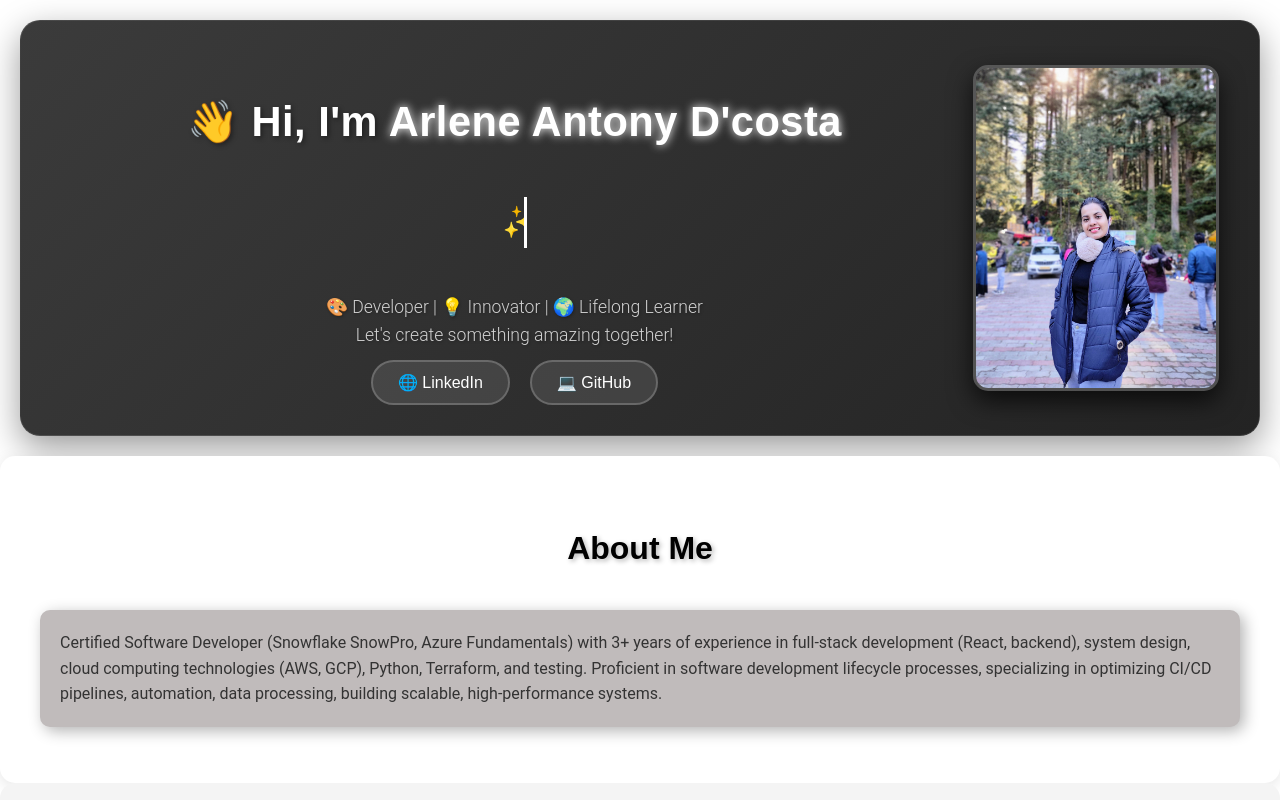
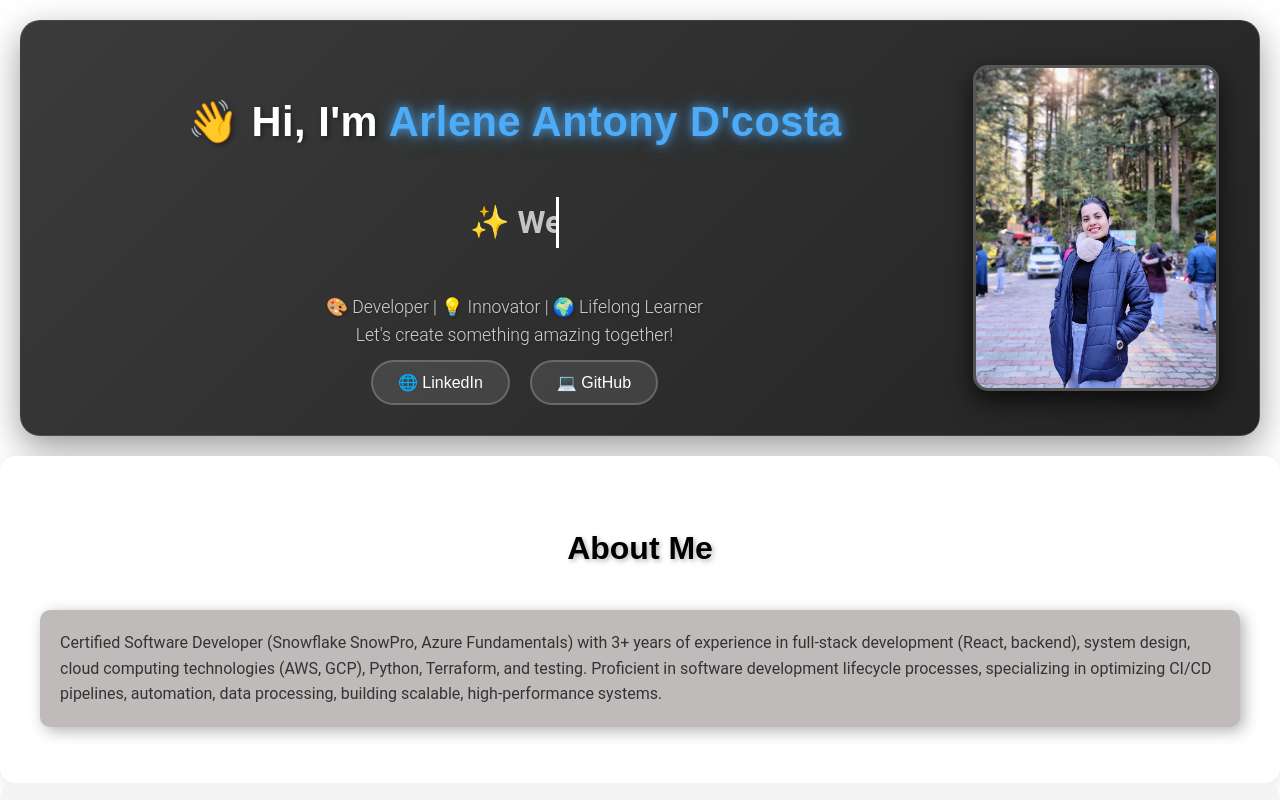
Before and after one commit to ArleneDcosta/portfolio, a React (Create React App) app: page / in a window 1280 px wide. Shown: the top 800 px of the page. Built offline with nearby package versions, Linux system fonts and the light colour scheme.

Commit message:
CHanged the design a bit

```diff
--- a/src/components/Header/Header.css
+++ b/src/components/Header/Header.css
@@ -89,11 +89,11 @@ h2 {
   0% {
     width: 0;
   }
-  50% {
+  80% {
     width: 100%;
   }
   100% {
-    width: 0;
+    width: 100%;
   }
 }
 
@@ -125,7 +125,8 @@ h2 {
   border-right: 3px solid #ffffff;
   white-space: nowrap;
   width: 0;
-  animation: typing 6s steps(40, end) infinite, blink 0.5s step-end infinite;
+  animation: typing 5s steps(40, end) infinite, blink 0.5s step-end infinite;
+  animation-delay: 0.5s;
 }
 
 /* Floating Animation for Image */
@@ -137,18 +138,18 @@ h2 {
 @keyframes highlight {
   0% {
     color: #ffffff;
-    text-shadow: 0 0 10px #ffffff;
+    text-shadow: none;
   }
   50% {
-    color: #ffcc00;
-    text-shadow: 0 0 20px #ffcc00, 0 0 30px #ffcc00;
+    color: #4dabf7; /* Calming blue for software dev theme */
+    text-shadow: 0 0 10px rgba(77, 171, 247, 0.8), 0 0 20px rgba(77, 171, 247, 0.5);
   }
   100% {
     color: #ffffff;
-    text-shadow: 0 0 10px #ffffff;
+    text-shadow: none;
   }
 }
 
 .highlight {
-  animation: highlight 3s ease-in-out infinite;
+  animation: highlight 4s ease-in-out infinite;
 }
```
